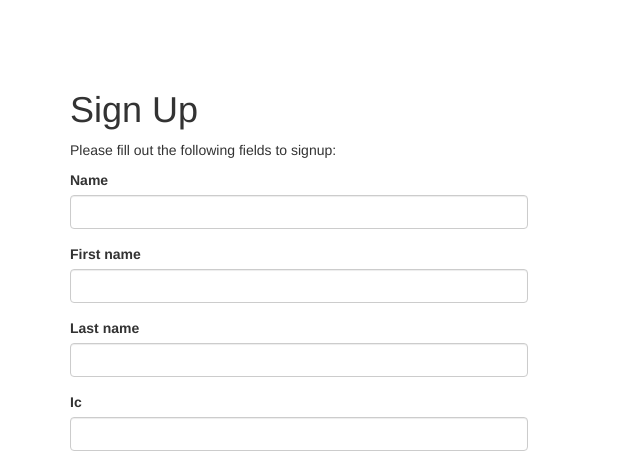
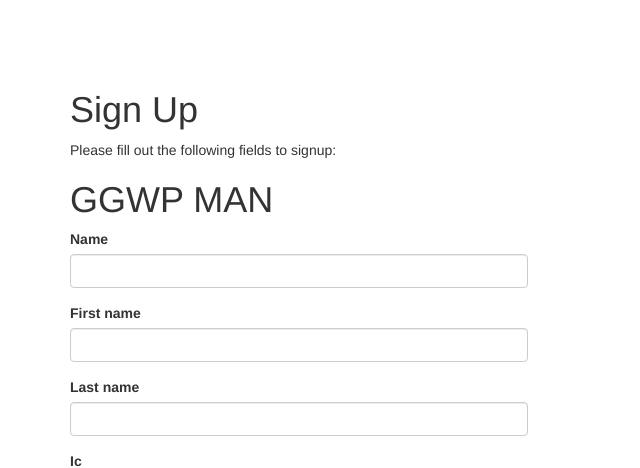
Before and after one commit to inotsucker/bank, a Yii app: template views/site/sign_up.php in a window 1280 px wide. Shown: the top 468 px of the page, without its empty margins (0-640 px from the left). Run offline with PHP 8.4 and a stand-in for Yii, Linux system fonts and the light colour scheme; the template is opened without the code that fills it, so the values that code supplies are empty; form fields are guessed from the names that the template uses; some libraries are stand-ins or nearby versions.

Commit message:
Update sign_up.php

```diff
--- a/views/site/sign_up.php
+++ b/views/site/sign_up.php
@@ -15,6 +15,8 @@ $this->params['breadcrumbs'][] = $this->title;
 	<h1><?= Html::encode($this->title)?></h1>
 
 	<p>Please fill out the following fields to signup:</p>
+
+	<h1>GGWP MAN</h1>
 
 	<div class="row">
 		<div class="col-lg-5">
```
